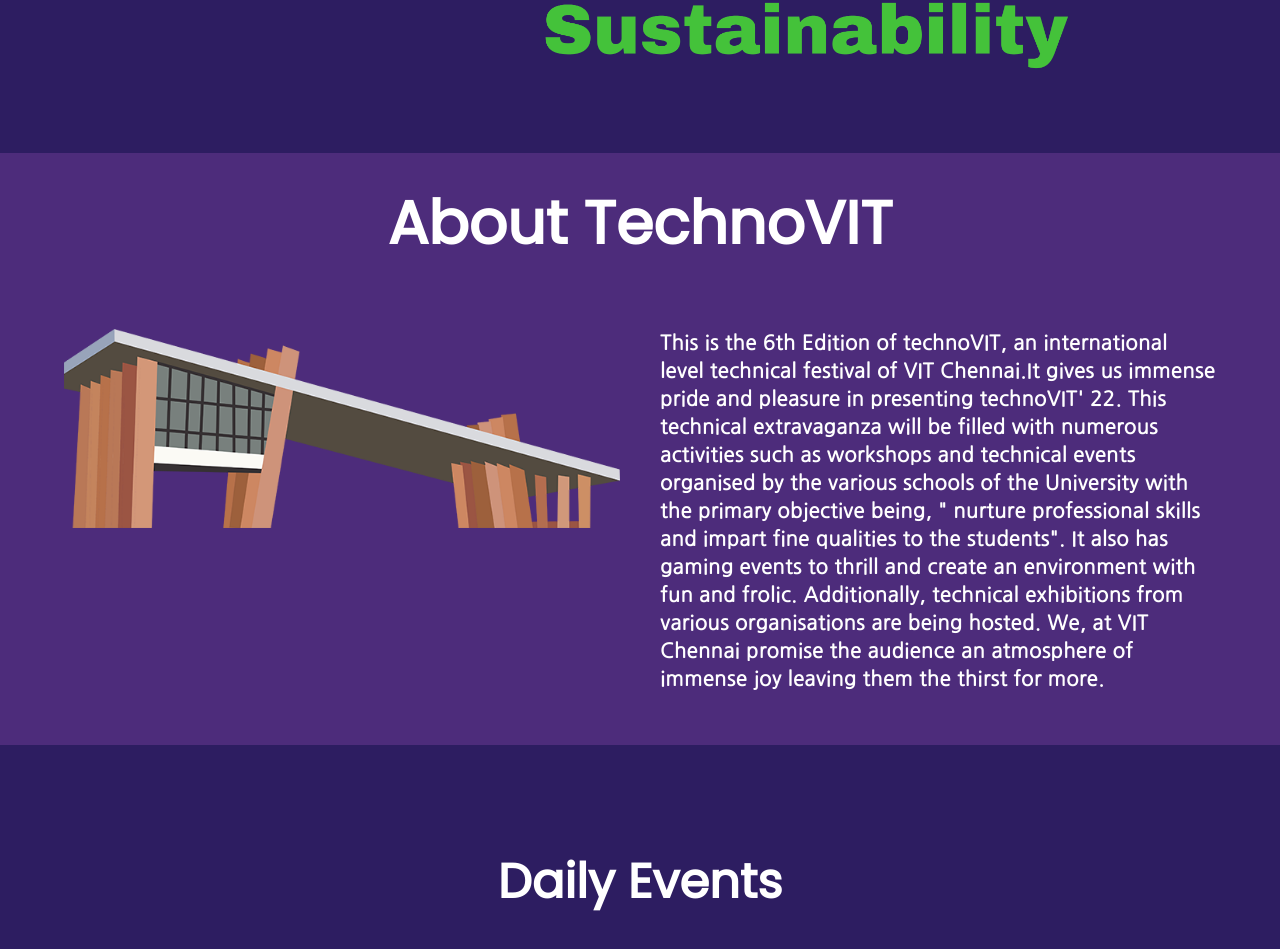
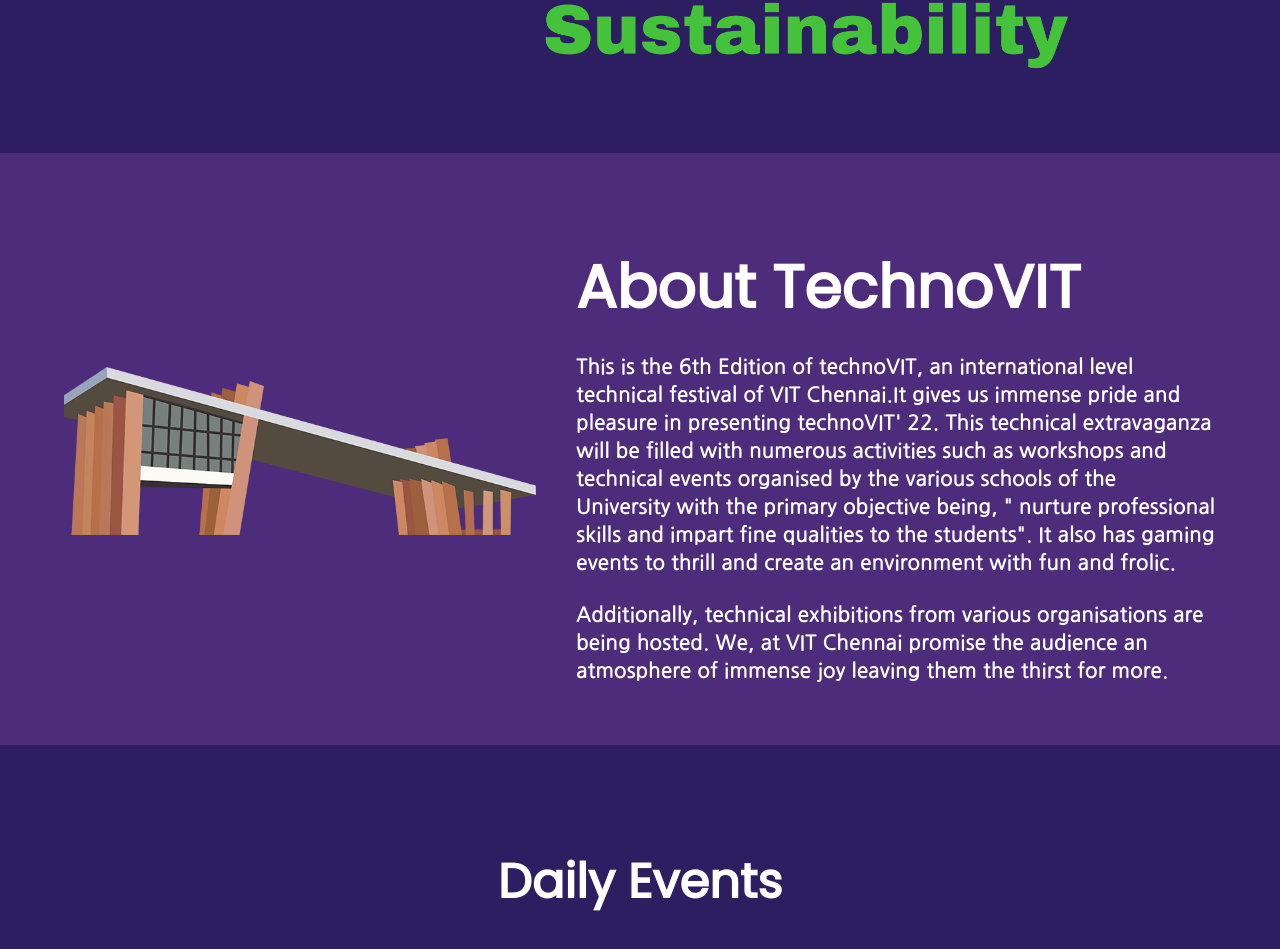
Before and after one commit to technovit22/TechnoVIT-Jaydeep, a Next.js app: page / in a window 1280 px wide. Shown: the part 1127-2076 px from the top of the page. Built offline with nearby package versions, Linux system fonts and the light colour scheme.

Commit message:
minor changes

```diff
--- a/components/About.jsx
+++ b/components/About.jsx
@@ -26,7 +26,7 @@
 
 const gateVariant = {
     hidden: {
-       scale: 0,
+        scale: 0,
     },
     visible: {
         scale: 1,
@@ -39,46 +39,58 @@
 
 const contentVariant = {
     hidden: {
-        x: '100vw',
+        x: '-100vw',
     },
     visible: {
         x: 0,
         transition: {
-            type: "spring",
-            delay: 1.2,
-        },
-    },
+            delay: 0.1,
+            when: 'beforeChildren',
+            staggerChildren: 0.4,
+        }
+    }
 }
 
 const listVariant = {
     hidden: {
-        x: -10,
+        x: '100vw',
         opacity: 0,
     },
     visible: {
         x: 0,
         opacity: 1,
+        transition: {
+            damping: '30'
+        }
     }
+
 }
 
 const About = () => {
     return (
         <div className="theme1">
             <AnimatePresence>
-                <motion.div variants={eventVariant} whileInView={"visible"} initial={"hidden"} className="h-screen w-screen">
-                    <motion.h1 initial={"hidden"} animate={"visible1"} className="font-bold text-white text-6xl text-center font-poppins p-10 pb-3">About TechnoVIT
-                    </motion.h1>
+                <div className="h-screen w-screen">
+                    <div className="flex space-x-10 p-16 items-center">
 
-                    <motion.div variants={contentVariant} initial={"initial"} animate={"visible"} className="flex space-x-10 p-16">
-                        <motion.div variants={gateVariant} initial={"hidden"} whileInView={"visible"} className="w-[50vw] h-[25rem]">
+                        <motion.div variants={gateVariant} initial={"hidden"} whileInView={"visible"} className="w-[50vw] h-[25rem] flex justify-center items-center">
                             <img src={`/vitgate.png`} alt="" />
                         </motion.div>
-                        <motion.div variants={listVariant} initial={"initial"} whileInView={"visible1"} className="w-[50vw] h-[25rem] font-nanum text-white font-semibold tracking-wide text-xl">
-                            This is the 6th Edition of technoVIT, an international level technical festival of VIT Chennai.It gives us immense pride and pleasure in presenting technoVIT' 22. This technical extravaganza will be filled with numerous activities such as workshops and technical events organised by the various schools of the University with the primary objective being, " nurture professional skills and impart fine qualities to the students". It also has gaming events to thrill and create an environment with fun and frolic. Additionally, technical exhibitions from various organisations are being hosted. We, at VIT Chennai promise the audience an atmosphere of immense joy leaving them the thirst for more.
+
+
+                        <motion.div variants={contentVariant} initial={"hidden"}
+                        animate={"visible"} className="flex flex-col space-y-6">
+                            <motion.h1 variants={listVariant} className="font-bold text-white text-6xl font-poppins pt-10 pb-3">About TechnoVIT
+                            </motion.h1>
+                            <motion.div variants={listVariant} className="w-[50vw] font-nanum text-white font-semibold tracking-wide text-xl">
+                                This is the 6th Edition of technoVIT, an international level technical festival of VIT Chennai.It gives us immense pride and pleasure in presenting technoVIT' 22. This technical extravaganza will be filled with numerous activities such as workshops and technical events organised by the various schools of the University with the primary objective being, " nurture professional skills and impart fine qualities to the students". It also has gaming events to thrill and create an environment with fun and frolic.
+                            </motion.div>
+                            <motion.div variants={listVariant} className="w-[50vw] font-nanum text-white font-semibold tracking-wide text-xl">
+                                Additionally, technical exhibitions from various organisations are being hosted. We, at VIT Chennai promise the audience an atmosphere of immense joy leaving them the thirst for more.
+                            </motion.div>
                         </motion.div>
-                    </motion.div>
-
-                </motion.div>
+                    </div>
+                </div>
             </AnimatePresence>
         </div>
     )
```
